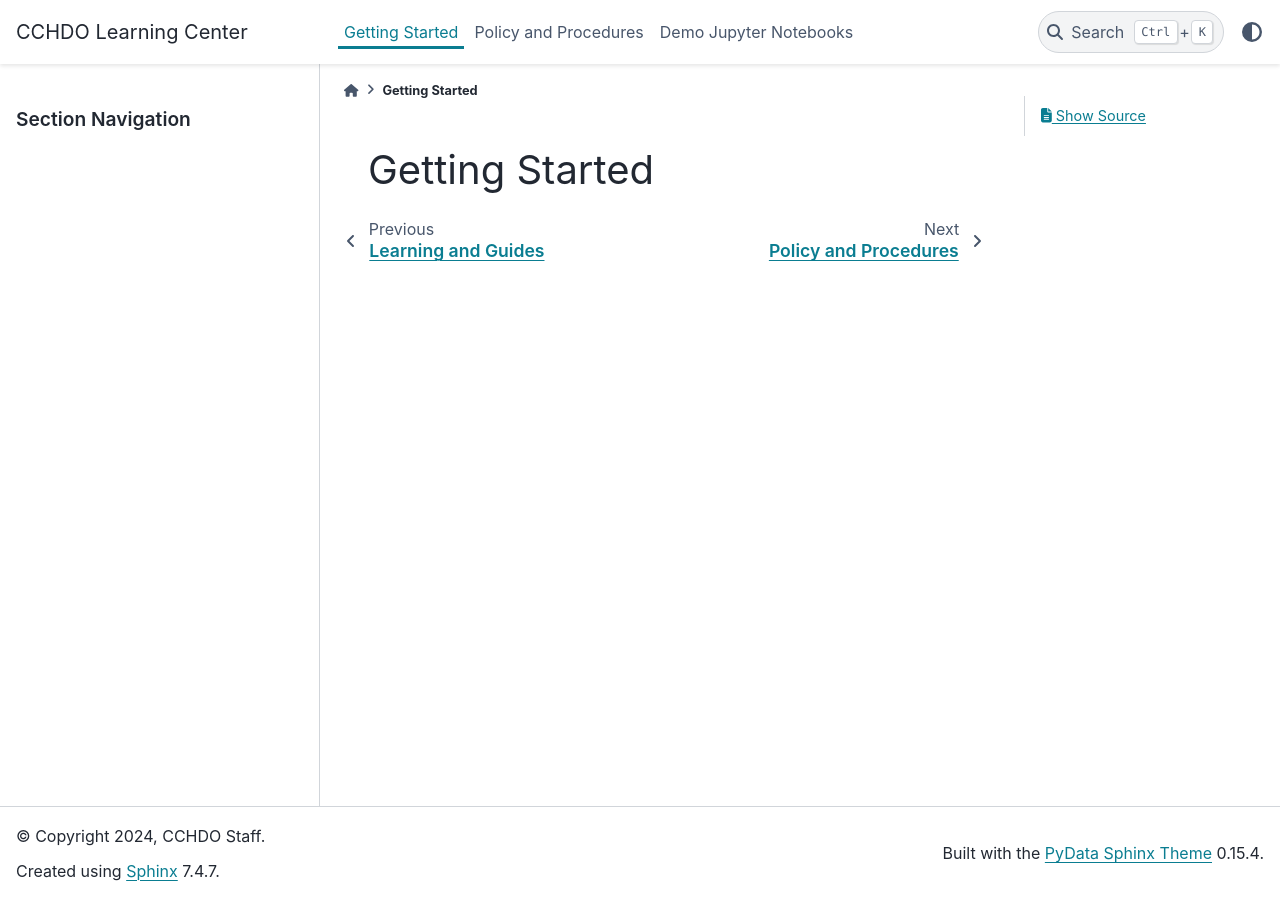
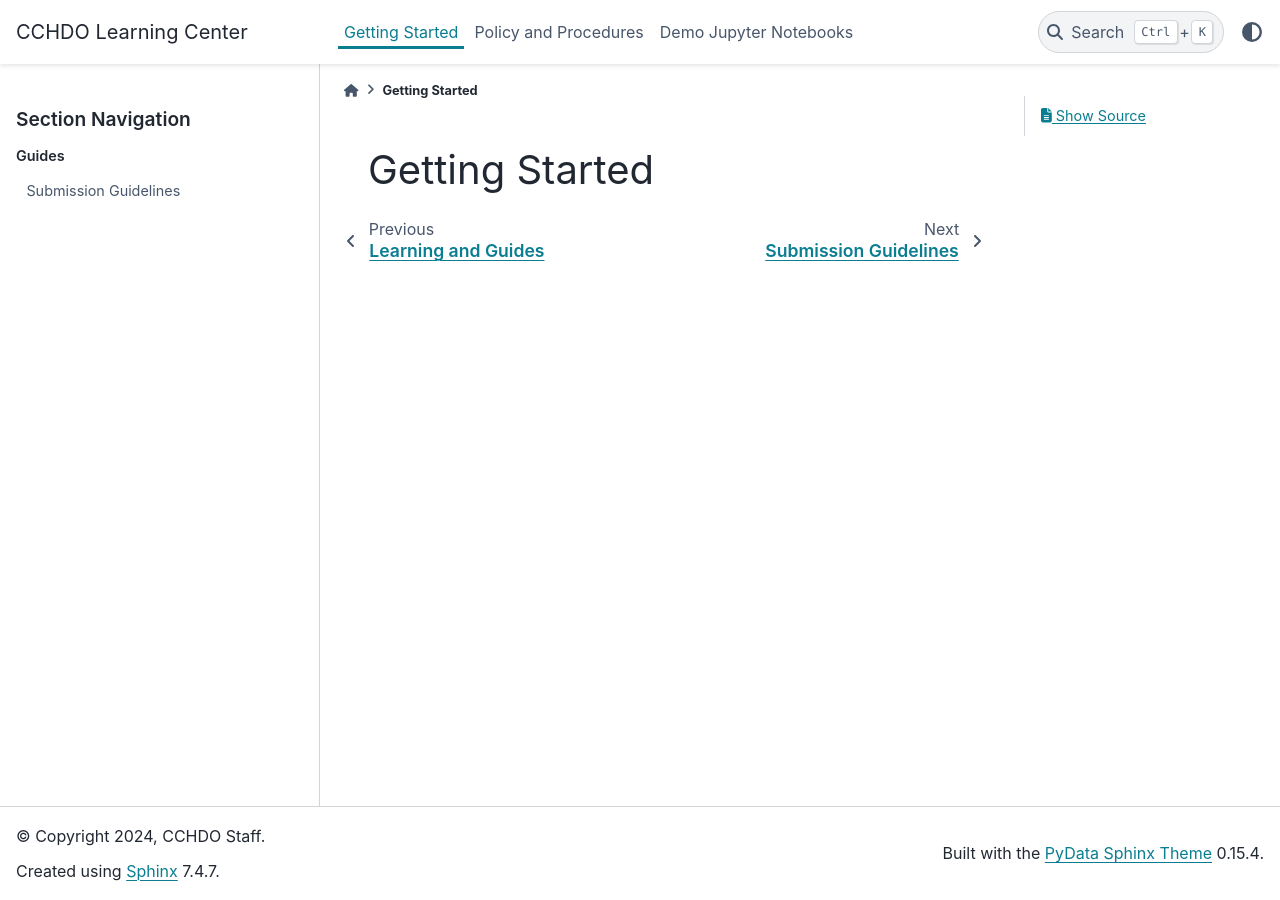
Before and after one commit to cchdo/cchdo-learning-and-guides, a Sphinx documentation site: the page built from docs/getting_started/index.md, in a window 1280 px wide. Built offline with Sphinx 7.4.7 and the PyData theme 0.15.4, drawn with Linux system fonts in a browser that asks for light colours; pages that are not in the unit, such as notebooks, are missing from menus.

Commit message:
Add placeholder for submission guidelines
Can move around or change later

````diff
--- a/docs/getting_started/index.md
+++ b/docs/getting_started/index.md
@@ -1,5 +1,8 @@
 # Getting Started
 
 ```{toctree}
+:caption: Guides
+:hidden:
 
+submission
 ```
--- /dev/null
+++ b/docs/getting_started/submission.md
@@ -0,0 +1 @@
+# Submission Guidelines
````
